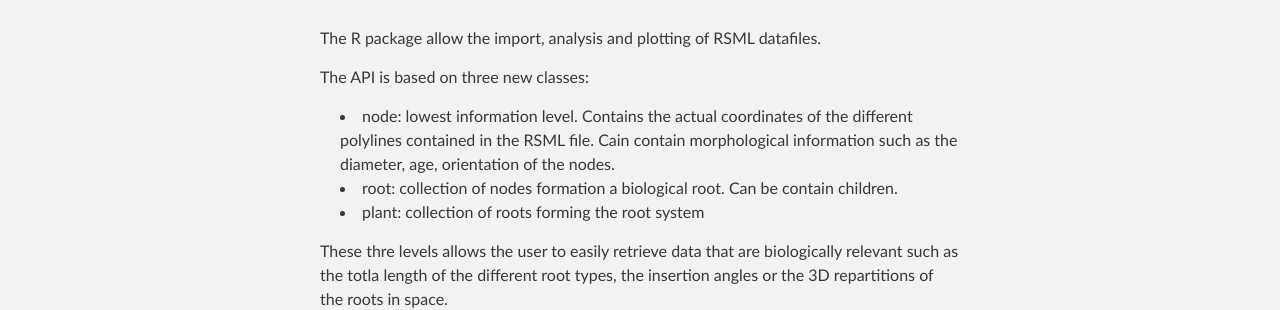
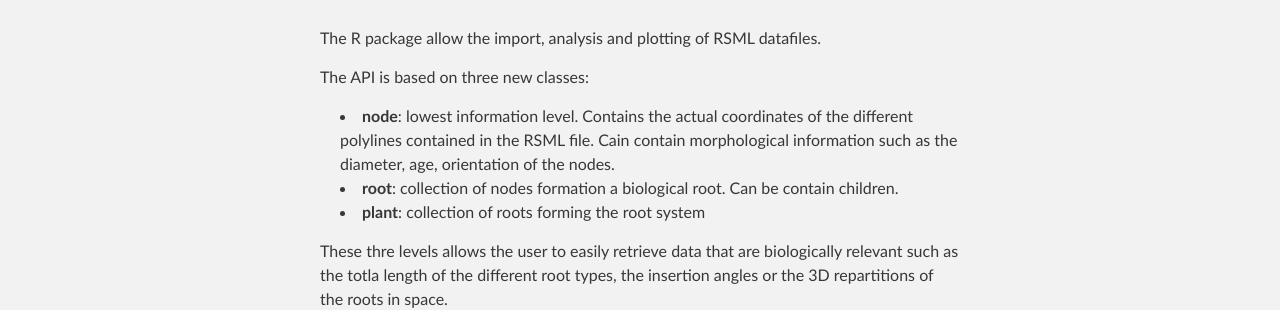
Before and after one commit to RootSystemML/RootSystemML.github.io, a Jekyll site: the page built from tools/r_rsml.md, in a window 1280 px wide. Shown: the part 201-511 px from the top of the page. Built offline with Jekyll 4.4.1, drawn with Linux system fonts in a browser that asks for light colours; part of the change alters nothing that is shown.

```diff
--- a/tools/r_rsml.md
+++ b/tools/r_rsml.md
@@ -7,9 +7,9 @@ The R package allow the import, analysis and plotting of RSML datafiles.
 
 The API is based on three new classes:
 
-- node: lowest information level. Contains the actual coordinates of the different polylines contained in the RSML file. Cain contain morphological information such as the diameter, age, orientation of the nodes.
-- root: collection of nodes formation a biological root. Can be contain children.
-- plant: collection of roots forming the root system
+- **node**: lowest information level. Contains the actual coordinates of the different polylines contained in the RSML file. Cain contain morphological information such as the diameter, age, orientation of the nodes.
+- **root**: collection of nodes formation a biological root. Can be contain children.
+- **plant**: collection of roots forming the root system
 
 These thre levels allows the user to easily retrieve data that are biologically relevant such as the totla length of the different root types, the insertion angles or the 3D repartitions of the roots in space.
 
```
